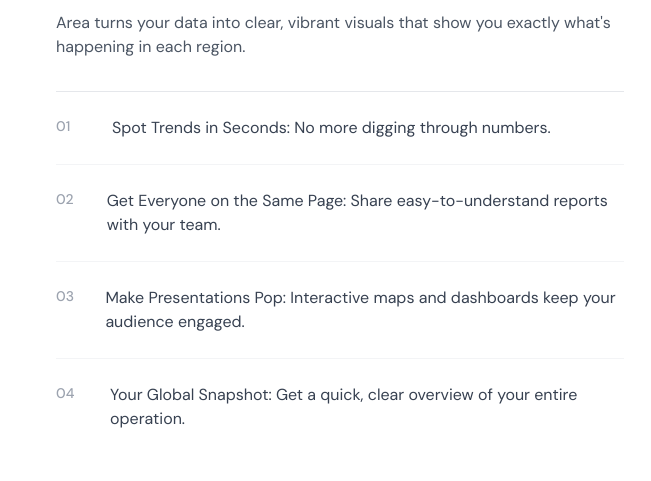
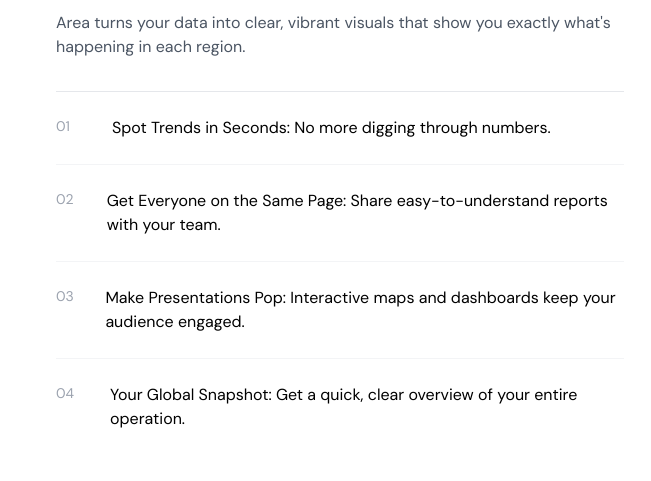
Before and after one commit to himanshu2347x/browse-everything, a plain HTML site: page src/index.html in a window 1280 px wide. Shown: the part 2441-2922 px from the top of the page, 0-651 px from the left. Drawn offline with nearby package versions, Linux system fonts and the light colour scheme.

Commit message:
Update text styles for improved readability and contrast in benefits section

```diff
--- a/src/index.html
+++ b/src/index.html
@@ -269,20 +269,20 @@
       <div class="border-t border-gray-200">
         <ul class="divide-y divide-gray-100">
           <li class="flex gap-6 items-start py-6">
-            <div class="text-sm font-medium text-gray-400 w-8">01</div>
-            <div class="text-gray-700">Spot Trends in Seconds: No more digging through numbers.</div>
+            <div class="text-sm font-normal text-gray-400 w-8">01</div>
+            <div class="text-black">Spot Trends in Seconds: No more digging through numbers.</div>
           </li>
           <li class="flex gap-6 items-start py-6">
-            <div class="text-sm font-medium text-gray-400 w-8">02</div>
-            <div class="text-gray-700">Get Everyone on the Same Page: Share easy-to-understand reports with your team.</div>
+            <div class="text-sm font-normal text-gray-400 w-8">02</div>
+            <div class="text-black">Get Everyone on the Same Page: Share easy-to-understand reports with your team.</div>
           </li>
           <li class="flex gap-6 items-start py-6">
-            <div class="text-sm font-medium text-gray-400 w-8">03</div>
-            <div class="text-gray-700">Make Presentations Pop: Interactive maps and dashboards keep your audience engaged.</div>
+            <div class="text-sm font-normal text-gray-400 w-8">03</div>
+            <div class="text-black">Make Presentations Pop: Interactive maps and dashboards keep your audience engaged.</div>
           </li>
           <li class="flex gap-6 items-start py-6">
-            <div class="text-sm font-medium text-gray-400 w-8">04</div>
-            <div class="text-gray-700">Your Global Snapshot: Get a quick, clear overview of your entire operation.</div>
+            <div class="text-sm font-normal text-gray-400 w-8">04</div>
+            <div class="text-black">Your Global Snapshot: Get a quick, clear overview of your entire operation.</div>
           </li>
         </ul>
       </div>
```
